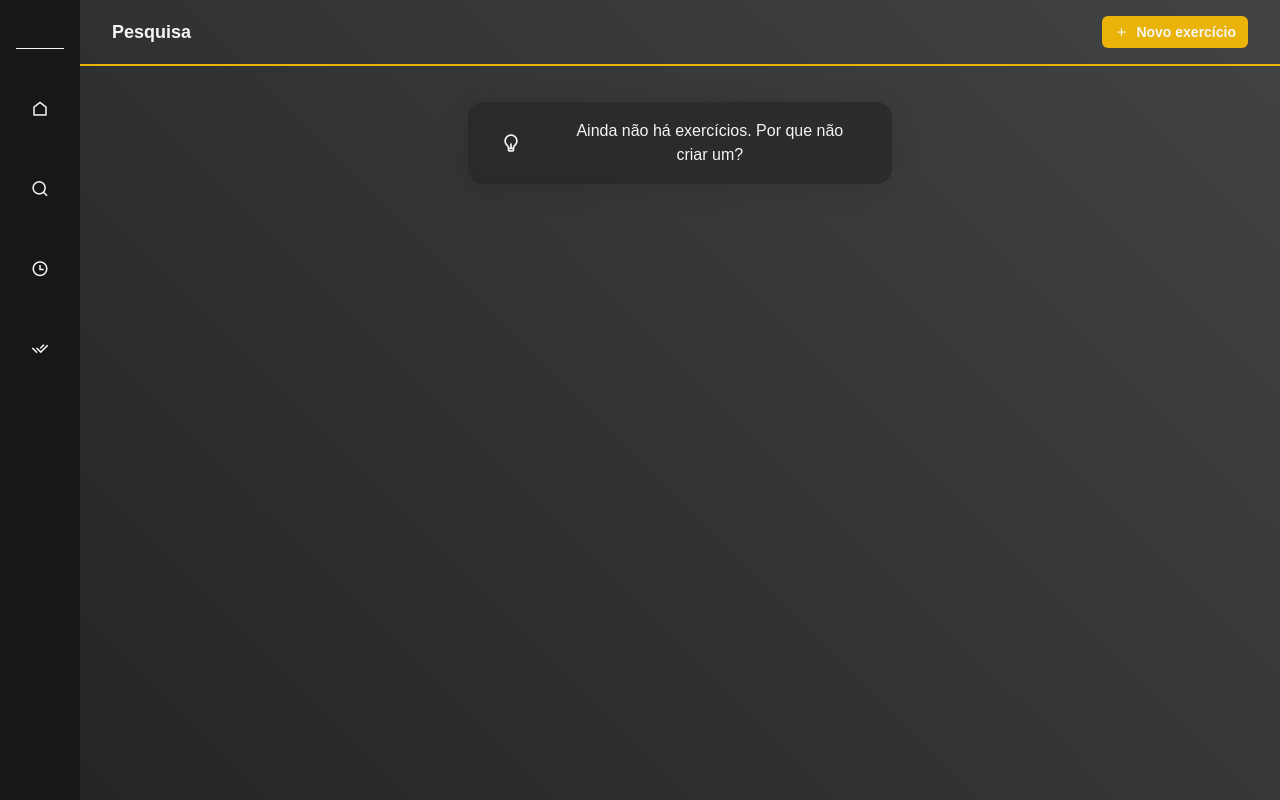
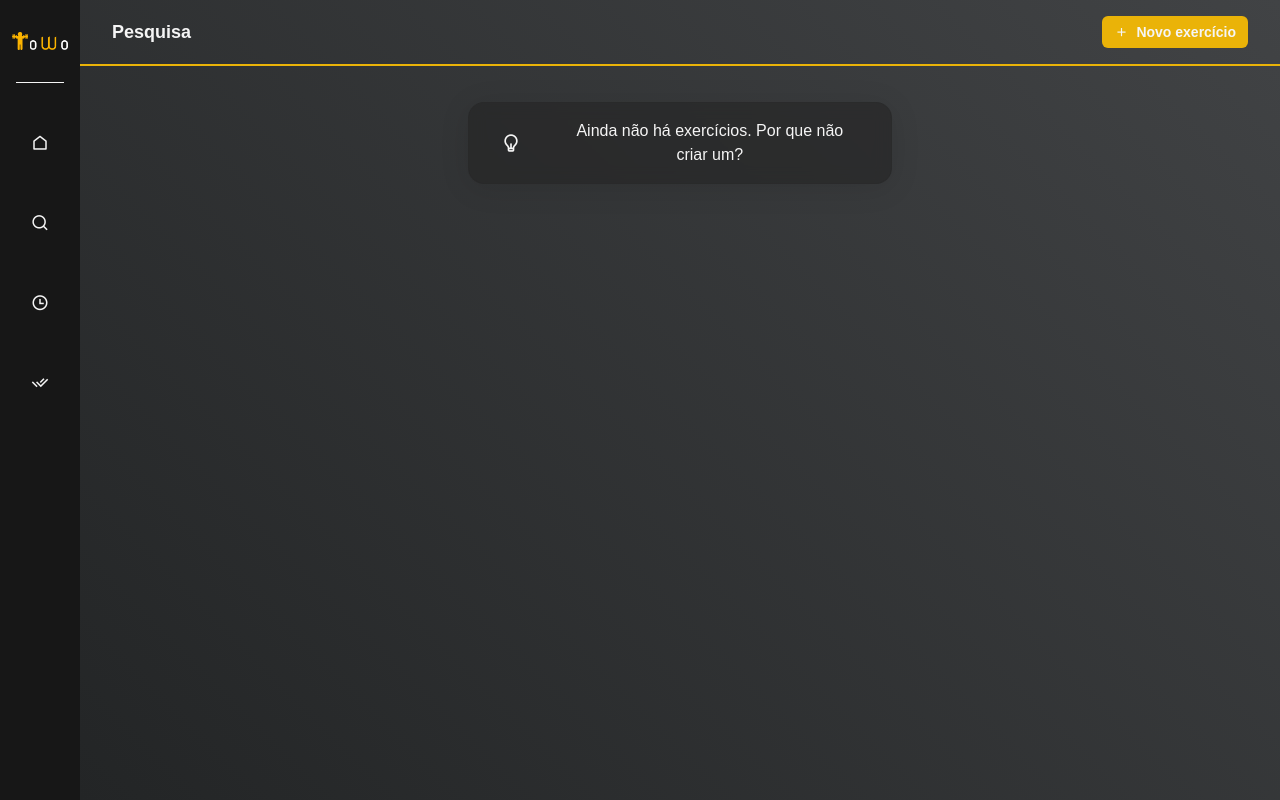
Before and after one commit to davsilvam/towo-list, a Vue app: page /pesquisa in a window 1280 px wide. Built offline with nearby package versions, Linux system fonts and the light colour scheme.

Commit message:
:lipstick: feat: adição da logo da ToWo no projeto

```diff
--- a/src/components/ExerciseCard.vue
+++ b/src/components/ExerciseCard.vue
@@ -13,9 +13,10 @@
   <div
     class="w-full lg:max-w-md bg-neutral-800 rounded-r-md px-4 py-2 flex justify-between items-center border-yellow-500 border-l-2"
   >
-    <div class="flex gap-3 items-center" @click="incrementCounter(props.id)">
+    <div class="flex gap-3 items-center">
       <div
         class="w-5 h-5 bg-neutral-900 rounded-md flex items-center justify-center"
+        @click="incrementCounter(props.id)"
       >
         <i
           class="ri-check-line text-yellow-500"
--- a/src/components/desktop/DesktopSidebar.vue
+++ b/src/components/desktop/DesktopSidebar.vue
@@ -4,8 +4,9 @@
 
 <template>
   <aside
-    class="min-h-screen min-w-fit w-20 fixed z-10 flex flex-col items-center bg-neutral-900 py-8"
+    class="min-h-screen min-w-fit w-20 fixed z-10 flex flex-col items-center gap-4 bg-neutral-900 py-8"
   >
+  <img class="w-14" src="../../assets/img/towo_logo.png" alt="Logo da ToWo, com uma figura de uma pessoa levantando um peso no lugar do T.">
     <DesktopNavbar />
   </aside>
 </template>
```
Also changed, not shown: src/assets/img/towo_logo.png (added).
